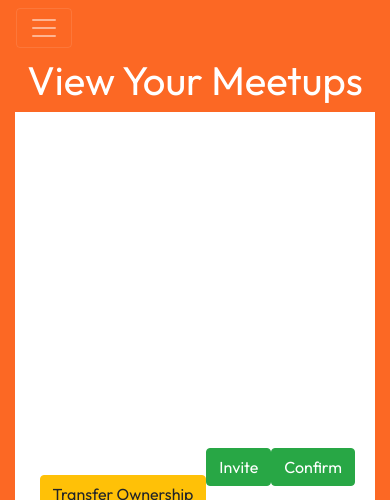
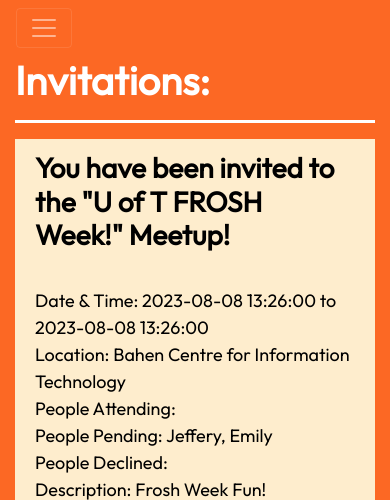
Before and after one commit to Jeffery05/MeetUp, a Flask app: page /view_meetups in a window 390 px wide. Shown: the top 500 px of the page. Run offline with Flask 3, Linux system fonts and the light colour scheme; a user stored in the database is signed in; some libraries are stand-ins or nearby versions.

Commit message:
formatted the view meetups and create meetups pages

```diff
--- a/website/static/site.css
+++ b/website/static/site.css
@@ -24,7 +24,41 @@
     background-color: #FC6824;
   }
 
+  .meetup-display {
+    color: rgb(0, 0, 0);
+    background-color: #FEEDCD;
+  }
+
+  .input-colour {
+    background-color: #FEEDCD;
+  }
+
   .meetup-text {
     color: white;
     font-family: 'Outfit' ;font-size: 18px;
   }
+
+  .popup-text {
+    color: rgb(0, 0, 0);
+    font-family: 'Outfit' ;font-size: 18px;
+  }
+
+  .landing-img {
+    width:500px;
+    height:600px;
+  }
+
+  .button-margin {
+    margin-left: 1%;
+    margin-right: 1%;
+  }
+
+  hr{
+    height: 3px;
+    background-color: #ffffff;
+    border: none;
+}
+
+.center{
+  text-align: center;
+}
--- a/website/templates/home.html
+++ b/website/templates/home.html
@@ -4,8 +4,8 @@
         <div class="col-md-6">
             <h1 align="center" style="font-size: 50px;  padding-top: 180px;"><bold>Meetup With Your Friends!</bold></h1>
         </div>
-        <div class="col-md-6">
-            <img src="/website/static/images/group.png" alt="Happy_Group">
+        <div class="col-md-6 landing-img">
+            <img src="/website/static/images/LinkedIn Profile Pic.jpg" alt="Happy_Group">
         </div>
     </div>
 
--- a/website/templates/view_meetups.html
+++ b/website/templates/view_meetups.html
@@ -1,26 +1,28 @@
 {% extends "base.html" %} {% block title %}View Meetups{% endblock %} {% block
 content %}
 
-<h1 align="center">View Your Meetups</h1>
+<h1 align="left"><b>Invitations:</b></h1>
+<hr />
 <ul class="list-group list-group-flush" id="notes">
   {% set ns = namespace(inviteNumber=1) %}
   {% for meetup in user.meetups: %}
   {%if meetup.confirmed.find(confirmSearch) == -1%}
-  <li class="list-group-item">
-    ID: {{meetup.id}}<br />
-    Title: {{ meetup.title }}<br />
-    Date Created: {{ meetup.date_created }}<br />
-    Date Meeting Up: {{ meetup.date_meetup}}<br />
-    Location: {{meetup.location}}<br />
-    Description: {{meetup.description}}<br />
-    Invitations (pending confirmation): {{inviteList[ns.inviteNumber]}}<br />
-    Confirmed Attending: {{confirmationList[ns.inviteNumber]}}<br />
-    Declined: {{meetup.declined}}<br />
-    Owner: {{meetup.owner}}
-    User ID: {{user.id}}
+  <li class="list-group-item  meetup-display">
+    <div class="row">
+      <div class="col-md-6">
+      <h3><b>You have been invited to the "{{ meetup.title }}" Meetup!</b></h3><br />
+    Date & Time: {{ meetup.date_meetup}} to {{ meetup.date_end }}<br />
+    Location: {{meetup.locationCommonName}}<br />
+    People Attending: {{confirmationList[ns.inviteNumber]}}<br />
+    People Pending: {{inviteList[ns.inviteNumber]}}<br />
+    People Declined: {{meetup.declined}}<br />
+    Description: {{meetup.description}}<br /></div>
+    <div class="col-md-6"><div id = "map{{ meetup.id }}" class = "map" style="height: 300px"></div>
+  </div></div>
+  <div class="row mt-3" style="margin-left: 35%">
     <button
       type="button"
-      class="btn btn-success float-right"
+      class="btn btn-success float-right button-margin"
       onClick="confirmMeetup({{meetup.id}})"
     >
       <span aria-hidden="true">Confirm</span>
@@ -29,7 +31,7 @@ content %}
     {% if user.id == meetup.owner %}
     <button
       type="button"
-      class="btn btn-success float-right"
+      class="btn btn-success float-right button-margin"
       data-toggle="modal"
       data-target={{"#inviteModal" + meetup.id|string}}
     >
@@ -77,7 +79,7 @@ content %}
             </button>
             <button
               type="button"
-              class="btn btn-primary"
+              class="btn btn-primary button-margin"
               onClick="invite({{meetup.id}}, '/view_meetups')"
               data-dismiss="modal"
               aria-label="Confirm"
@@ -91,11 +93,11 @@ content %}
 
     <button
       type="button"
-      class="btn btn-warning float-right"
+      class="btn btn-warning float-right button-margin"
       data-toggle="modal"
       data-target={{"#ownerModal" + meetup.id|string}}
     >
-      <span aria-hidden="true">Transfer Ownership</span>
+      <span aria-hidden="true">Transfer</span>
     </button>
     <div
       class="modal fade"
@@ -152,7 +154,7 @@ content %}
     </div>
     <button
     type="button"
-    class="btn btn-danger float-right"
+    class="btn btn-danger float-right button-margin"
     onClick="deleteMeetup({{meetup.id}}, '/view_meetups')"
   >
     <span aria-hidden="true">Delete</span>
@@ -160,13 +162,13 @@ content %}
   {% else %}
   <button
     type="button"
-    class="btn btn-danger float-right"
+    class="btn btn-danger float-right button-margin"
     onClick="declineMeetup({{meetup.id}}, '/view_meetups')"
   >
     <span aria-hidden="true">Decline</span>
   </button>
   {% endif %}
-    <div id = "map{{ meetup.id }}" class = "map" style="height: 500px"></div>
+    </div>
   </li>
   {% endif %} {% set ns.inviteNumber = ns.inviteNumber+1 %} {% endfor %}
 </ul>
```
Also changed, not shown: website/templates/create.html (+12 -10 lines), instance/database.db, website/static/images/LinkedIn Profile Pic.jpg (added), website/static/images/group.png.
